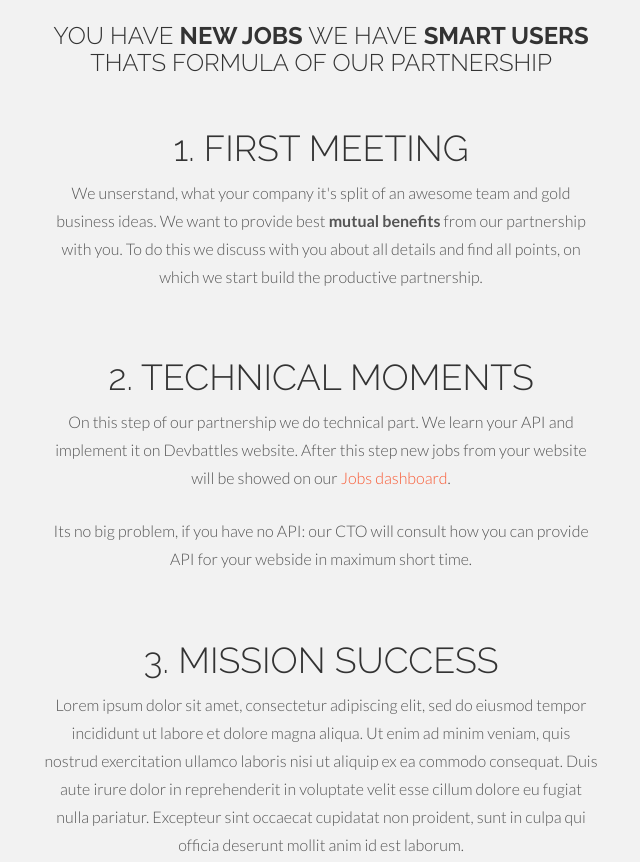
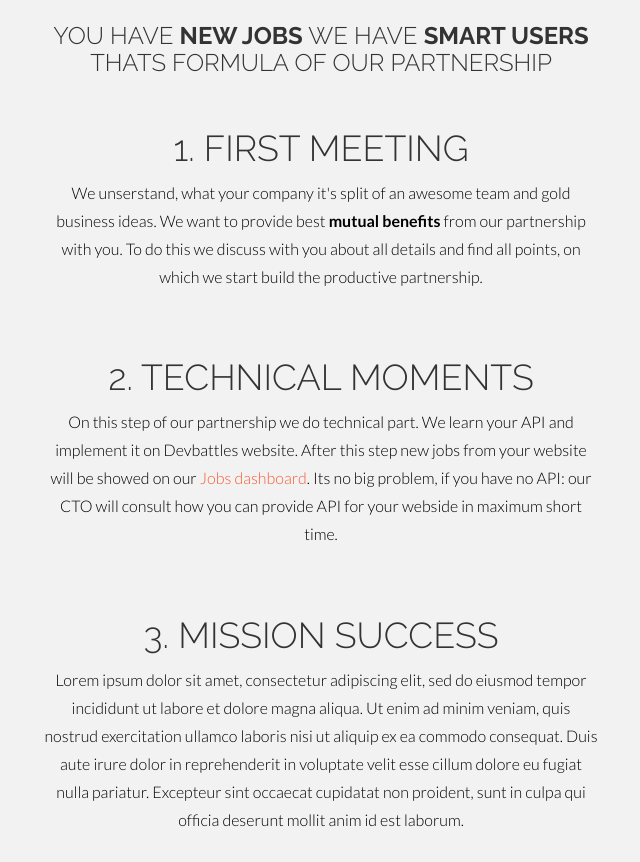
Before and after one commit to SashaDesigN/devbPartnership, a plain HTML site: page index.html in a window 1280 px wide. Shown: the part 1710-2572 px from the top of the page, without its empty margins (319-959 px from the left). Drawn offline with Linux system fonts and the light colour scheme.

Commit message:
add new changes

```diff
--- a/assets/css/main.css
+++ b/assets/css/main.css
@@ -486,3 +486,6 @@ a:after {
 #portfoliowrap h1, #f h1 {
   color: #fff !important;
 }
+.container p {
+  color:#000 !important;
+}
--- a/index.html
+++ b/index.html
@@ -160,8 +160,7 @@
 
         <div class="col-lg-6 col-lg-offset-3">
           <h1>2. TECHNICAL MOMENTS</h1>
-          <p>On this step of our partnership we do technical part. We learn your API and implement it on Devbattles website. After this step new jobs from your website will be showed on our <a href="http://www.devbattles.com/en/company/vacant">Jobs dashboard</a>.</p>
-          <p>Its no big problem, if you have no API: our CTO will consult how you can provide API for your webside in maximum short time.</p>
+          <p>On this step of our partnership we do technical part. We learn your API and implement it on Devbattles website. After this step new jobs from your website will be showed on our <a href="http://www.devbattles.com/en/company/vacant">Jobs dashboard</a>. Its no big problem, if you have no API: our CTO will consult how you can provide API for your webside in maximum short time.</p>
           <br>
         </div>
 
```
